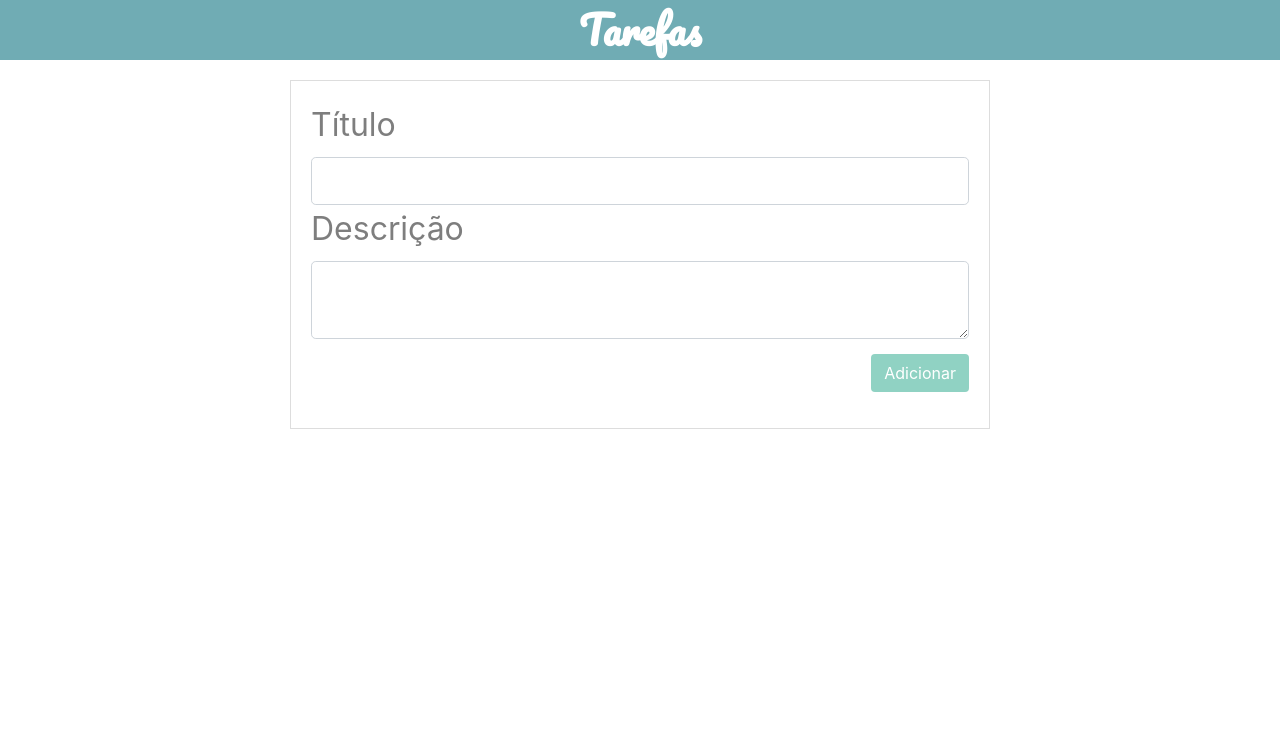
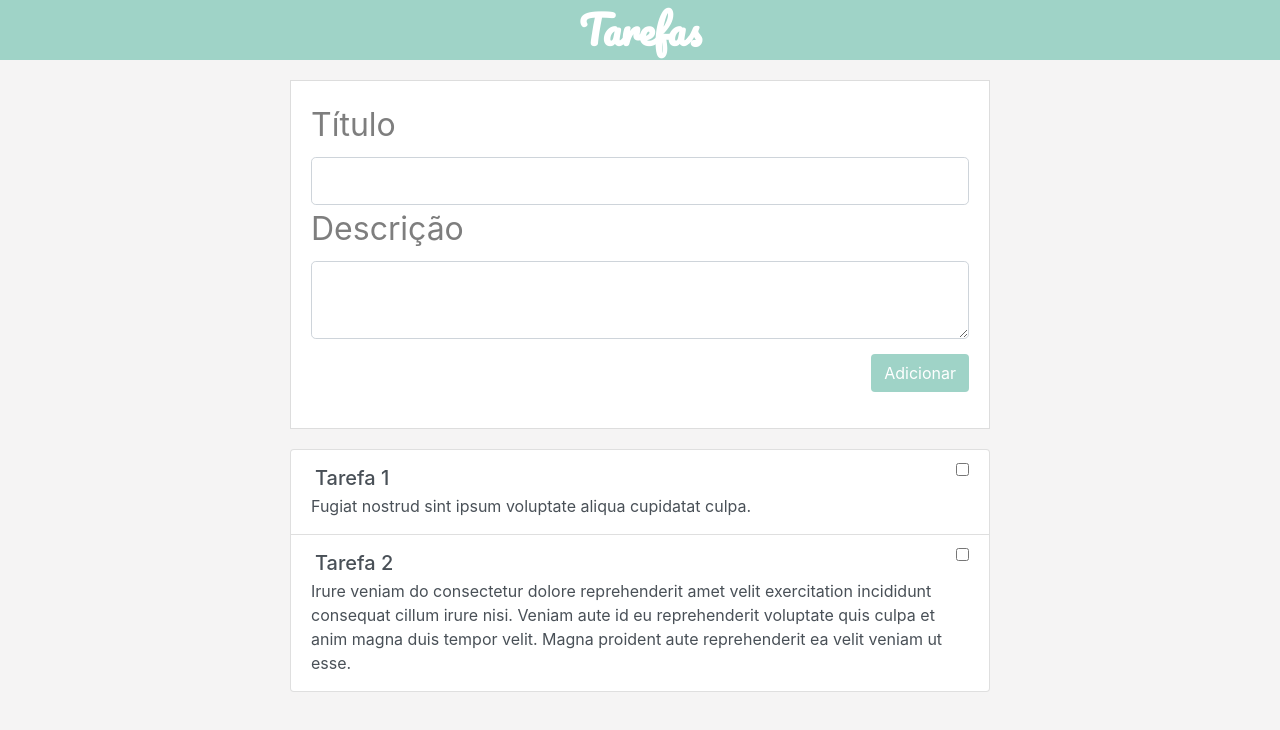
Before and after one commit to felipefabreu/listatarefas, a React (Create React App) app: page / in a window 1280 px wide. Shown: the top 730 px of the page. Built offline with nearby package versions, Linux system fonts and the light colour scheme.

Commit message:
Adicionando listagem de tarefas

```diff
--- a/src/components/form/style.css
+++ b/src/components/form/style.css
@@ -34,7 +34,7 @@
 
 .form-tarefa button{
     margin-top: 15px;
-    background: #90d2c3;
+    background: #9fd3c7;
     color: #fff;
     float: right;
 }
--- a/src/components/header/style.css
+++ b/src/components/header/style.css
@@ -1,7 +1,7 @@
 header#main-header{
     width: 100%;
     height: 60px;
-    background: #70acb4;
+    background: #9fd3c7;
     font-size: 39px;
     font-weight: bold;
     color: #fff;
--- /dev/null
+++ b/src/components/tasklist/index.js
@@ -0,0 +1,43 @@
+import React, { Component } from 'react';
+
+import "./style.css";
+
+export default class Tasklist extends Component{
+
+    state = {
+        tasks: [
+            {
+                title: "Tarefa 1", description: "Fugiat nostrud sint ipsum voluptate aliqua cupidatat culpa."
+            },
+            {
+                title: "Tarefa 2", description: "Irure veniam do consectetur dolore reprehenderit amet velit exercitation incididunt consequat cillum irure nisi. Veniam aute id eu reprehenderit voluptate quis culpa et anim magna duis tempor velit. Magna proident aute reprehenderit ea velit veniam ut esse. "
+            }
+        ]
+    };
+
+    render() {
+
+        const { tasks } = this.state;
+
+        return (
+            <div className="list-group">
+                {tasks.map(function (task) {
+                    return (
+                    <label className="list-group-item list-group-item-action">
+                        <div className="d-flex w-100 justify-content-between">
+                            <h5 className="m-1">{task.title}</h5>
+                            <small>
+                                <input type="checkbox"></input>
+                            </small>
+                        </div>
+                        <p className="mb-1">{task.description}</p>
+                    </label>
+                    );
+                })}
+
+
+
+            </div>
+        );
+    }
+}
--- /dev/null
+++ b/src/components/tasklist/style.css
@@ -0,0 +1,12 @@
+.list-group{
+    display: flex;
+    flex-direction: column;
+    max-width: 700px;
+    margin: 20px auto 0;
+    background: #fff;
+    border-radius: 5px;
+}
+
+.list-group h5{
+    margin: 0;
+}
--- a/src/index.css
+++ b/src/index.css
@@ -5,8 +5,14 @@ body {
     sans-serif;
   -webkit-font-smoothing: antialiased;
   -moz-osx-font-smoothing: grayscale;
+  background: #f5f4f4;
 }
 
+/* #babeee 	(186,190,238) */
+/* #7573b6 	(117,115,182)
+/* #70acb4 	(112,172,180)
+/* #90d2c3 	(144,210,195)
+/* #ecf4be */
 code {
   font-family: source-code-pro, Menlo, Monaco, Consolas, "Courier New",
     monospace;
--- a/src/pages/main/index.js
+++ b/src/pages/main/index.js
@@ -2,8 +2,7 @@ import React, { Component } from 'react';
 
 
 import Form from '../../components/form';
-
-
+import Tasklist from '../../components/tasklist';
 
 export default class Main extends Component{
 
@@ -12,6 +11,7 @@ export default class Main extends Component{
         return (
             <div className="lista-tarefas">
                 <Form />
+                <Tasklist />
             </div>
         );
     }
```
